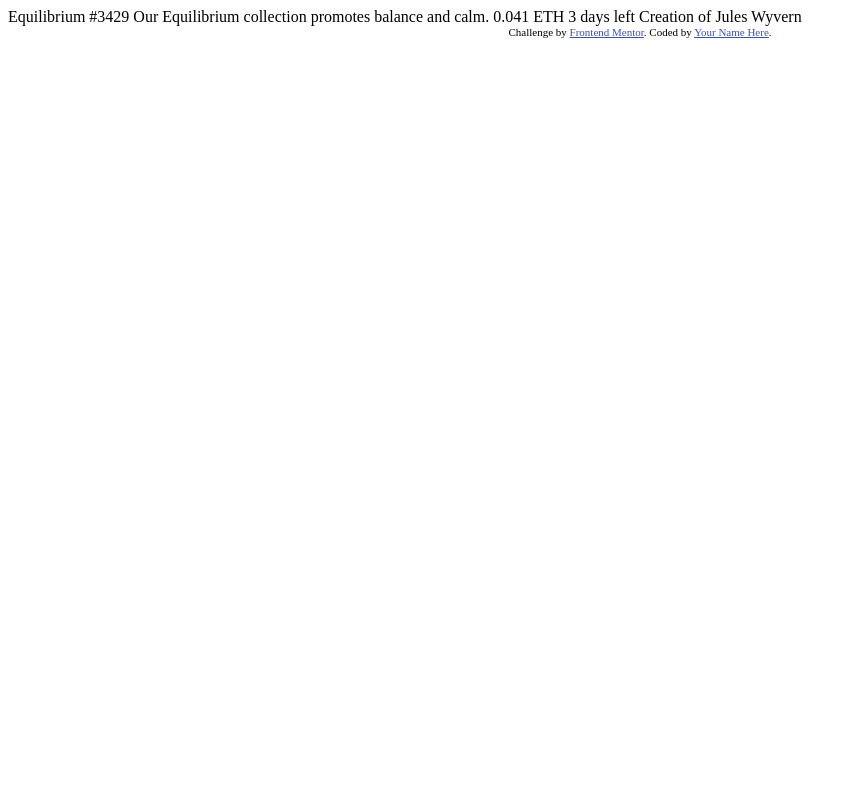
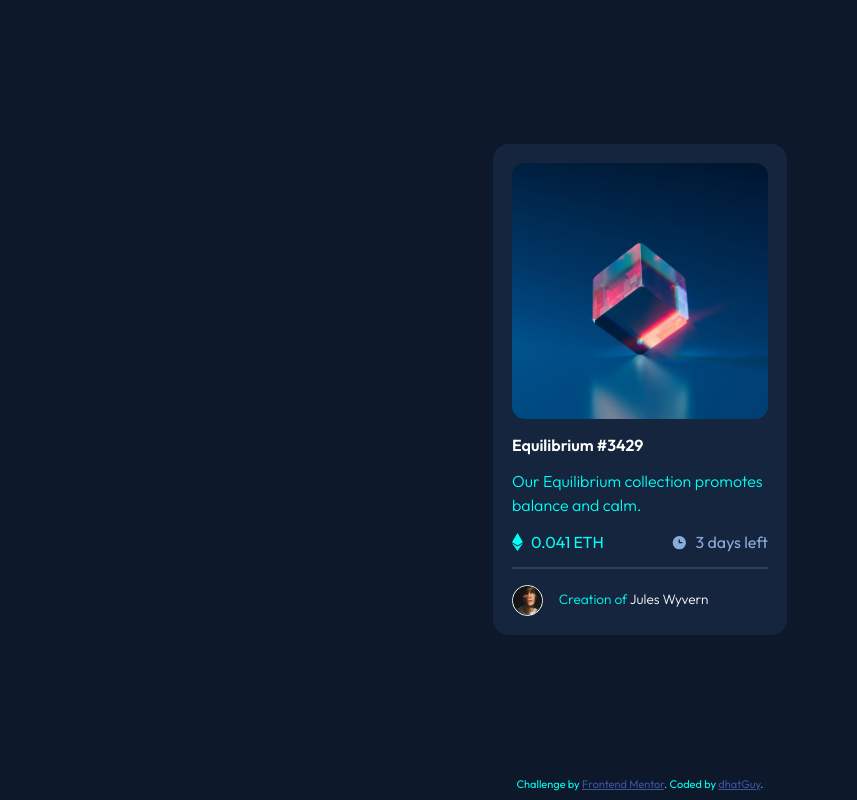
Before and after one commit to dhatGuy/frontend-mentor, a plain HTML site: page nft-preview-card-component-main/index.html in a window 1280 px wide. Shown: the whole page, without its empty margins (0-857 px from the left). Drawn offline with Linux system fonts and the light colour scheme.

Commit message:
finish nft card

```diff
--- /dev/null
+++ b/nft-preview-card-component-main/css/_reset.scss
@@ -0,0 +1,124 @@
+html,
+body,
+div,
+span,
+applet,
+object,
+iframe,
+h1,
+h2,
+h3,
+h4,
+h5,
+h6,
+p,
+blockquote,
+pre,
+a,
+abbr,
+acronym,
+address,
+big,
+cite,
+code,
+del,
+dfn,
+em,
+img,
+ins,
+kbd,
+q,
+s,
+samp,
+small,
+strike,
+strong,
+sub,
+sup,
+tt,
+var,
+b,
+u,
+i,
+center,
+dl,
+dt,
+dd,
+ol,
+ul,
+li,
+fieldset,
+form,
+label,
+legend,
+table,
+caption,
+tbody,
+tfoot,
+thead,
+tr,
+th,
+td,
+article,
+aside,
+canvas,
+details,
+embed,
+figure,
+figcaption,
+footer,
+header,
+hgroup,
+menu,
+nav,
+output,
+ruby,
+section,
+summary,
+time,
+mark,
+audio,
+video {
+  margin: 0;
+  padding: 0;
+  border: 0;
+  font-size: 100%;
+  font: inherit;
+  vertical-align: baseline;
+}
+/* HTML5 display-role reset for older browsers */
+article,
+aside,
+details,
+figcaption,
+figure,
+footer,
+header,
+hgroup,
+menu,
+nav,
+section {
+  display: block;
+}
+body {
+  line-height: 1;
+}
+ol,
+ul {
+  list-style: none;
+}
+blockquote,
+q {
+  quotes: none;
+}
+blockquote:before,
+blockquote:after,
+q:before,
+q:after {
+  content: "";
+  content: none;
+}
+table {
+  border-collapse: collapse;
+  border-spacing: 0;
+}
--- /dev/null
+++ b/nft-preview-card-component-main/css/_variables.scss
@@ -0,0 +1,10 @@
+$softBlue: hsl(215, 51%, 70%);
+$cyan: hsl(178, 100%, 50%);
+
+$mainBG: hsl(217, 54%, 11%);
+$cardBG: hsl(216, 50%, 16%);
+$lineColor: hsl(215, 32%, 27%);
+$white: hsl(0, 0%, 100%);
+
+$font-size: 1.125rem;
+$font-family: "Outfit", sans-serif;
--- /dev/null
+++ b/nft-preview-card-component-main/css/styles.scss
@@ -0,0 +1,162 @@
+@import "./reset";
+@import "./variables";
+@import url("https://fonts.googleapis.com/css2?family=Outfit:wght@300;400;600&display=swap");
+
+@mixin flex($direction, $justify: null, $align: null, $gap: null) {
+  display: flex;
+  flex-direction: $direction;
+  justify-content: $justify;
+  align-items: $align;
+  gap: $gap;
+}
+
+/* [1] Break words when there is enough space */
+h1,
+h2,
+h3,
+h4,
+h5,
+h6,
+p,
+a {
+  overflow-wrap: break-word; /* [1] */
+}
+
+/*
+[1] Set a maximum width for an image
+[2] Let the image cover its bounding box to avoid distortion.
+*/
+img {
+  max-width: 100%; /* [1] */
+  object-fit: cover; /* [2] */
+}
+
+* {
+  margin: 0;
+}
+
+body {
+  min-height: 100vh;
+
+  background-color: $mainBG;
+  color: $cyan;
+
+  font-family: $font-family;
+
+  @include flex(column, center, center);
+
+  .card {
+    max-width: 16rem;
+    border-radius: 1rem;
+    padding: 1.2rem;
+    margin: auto;
+
+    @include flex(column, center, center);
+
+    background-color: $cardBG;
+
+    &__image {
+      position: relative;
+      border-radius: 0.8rem;
+      cursor: pointer;
+
+      img {
+        height: 100%;
+        border-radius: inherit;
+      }
+
+      &:hover::after {
+        content: "";
+        display: block;
+        padding-bottom: 100%;
+        position: absolute;
+        top: 0;
+        width: 100%;
+        border-radius: inherit;
+        background-image: url("../images/icon-view.svg");
+        background-repeat: no-repeat;
+        background-position: center;
+        background-color: opacify(rgba($cyan, 0.3), 0.1);
+      }
+    }
+
+    &__body {
+      @include flex(column, null, null, 1rem);
+      margin-top: 1rem;
+
+      &::after {
+        content: "";
+        display: block;
+        width: 100%;
+        height: 0.1rem;
+        border-radius: 50;
+        background-color: $lineColor;
+      }
+    }
+
+    &__title {
+      margin: 0;
+      font-weight: 600;
+      color: $white;
+      cursor: pointer;
+
+      &:hover {
+        color: $cyan;
+      }
+    }
+
+    &__subtitle {
+      margin: 0;
+      color: $cyan;
+      font-weight: 300;
+      line-height: 1.5rem;
+    }
+
+    &__info {
+      @include flex(row, space-between, center);
+
+      > div {
+        @include flex(row, null, center, 0.5rem);
+      }
+
+      :last-child span {
+        color: $softBlue;
+      }
+    }
+
+    &__footer {
+      @include flex(row, null, center, 1rem);
+
+      align-self: flex-start;
+      padding-top: 1rem;
+      color: $cyan;
+      font-weight: 300;
+      font-size: 0.85rem;
+
+      img {
+        height: 1.8rem;
+        border-radius: 50%;
+        border: 1px solid white;
+      }
+
+      span {
+        cursor: pointer;
+        color: $white;
+
+        &:hover {
+          color: $softBlue;
+        }
+      }
+    }
+  }
+
+  .attribution {
+    font-size: 11px;
+    text-align: center;
+    padding-bottom: 10px;
+
+    a {
+      color: hsl(228, 45%, 44%);
+    }
+  }
+}
--- a/nft-preview-card-component-main/index.html
+++ b/nft-preview-card-component-main/index.html
@@ -1,33 +1,53 @@
 <!DOCTYPE html>
 <html lang="en">
-<head>
-  <meta charset="UTF-8">
-  <meta name="viewport" content="width=device-width, initial-scale=1.0"> <!-- displays site properly based on user's device -->
+  <head>
+    <meta charset="UTF-8" />
+    <meta name="viewport" content="width=device-width, initial-scale=1.0" />
 
-  <link rel="icon" type="image/png" sizes="32x32" href="./images/favicon-32x32.png">
+    <link
+      rel="icon"
+      type="image/png"
+      sizes="32x32"
+      href="./images/favicon-32x32.png"
+    />
+    <link rel="stylesheet" href="css/styles.css" />
+    <title>Frontend Mentor | NFT preview card component</title>
+  </head>
+  <body>
+    <main class="card">
+      <div class="card__image">
+        <img src="./images/image-equilibrium.jpg" alt="Equilibrium" />
+      </div>
+      <div class="card__body">
+        <h3 class="card__title">Equilibrium #3429</h3>
+        <p class="card__subtitle">
+          Our Equilibrium collection promotes balance and calm.
+        </p>
+        <div class="card__info">
+          <div>
+            <img src="./images/icon-ethereum.svg" alt="ethereum" />
+            <span>0.041 ETH</span>
+          </div>
+          <div>
+            <img src="./images/icon-clock.svg" alt="clock" />
+            <span> 3 days left</span>
+          </div>
+        </div>
+      </div>
+      <div class="card__footer">
+        <img src="./images/image-avatar.png" alt="creator-avatar" />
+        <div>Creation of<span> Jules Wyvern</span></div>
+      </div>
+    </main>
 
-  <title>Frontend Mentor | NFT preview card component</title>
-
-  <!-- Feel free to remove these styles or customise in your own stylesheet 👍 -->
-  <style>
-    .attribution { font-size: 11px; text-align: center; }
-    .attribution a { color: hsl(228, 45%, 44%); }
-  </style>
-</head>
-<body>
-
-  Equilibrium #3429
-
-  Our Equilibrium collection promotes balance and calm.
-
-  0.041 ETH
-  3 days left
-
-  Creation of Jules Wyvern
-
-  <div class="attribution">
-    Challenge by <a href="https://www.frontendmentor.io?ref=challenge" target="_blank">Frontend Mentor</a>.
-    Coded by <a href="#">Your Name Here</a>.
-  </div>
-</body>
+    <footer class="attribution">
+      Challenge by
+      <a
+        rel="noopener"
+        href="https://www.frontendmentor.io?ref=dhatguy"
+        target="_blank"
+        >Frontend Mentor</a
+      >. Coded by <a href="https://www.github.com/dhatguy">dhatGuy</a>.
+    </footer>
+  </body>
 </html>
```
Also changed, not shown: nft-preview-card-component-main/css/styles.css (added), 1 other file.
